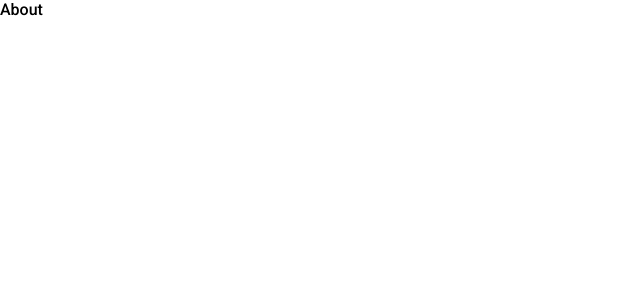
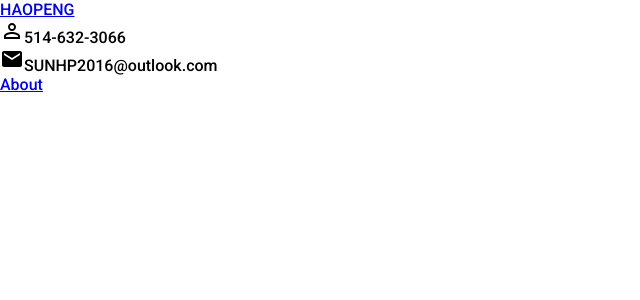
Before and after one commit to HaopengSun/portfolio, a React (Create React App) app: page /about in a window 1280 px wide. Shown: the top 300 px of the page, without its empty margins (0-640 px from the left). Built offline with nearby package versions, Linux system fonts and the light colour scheme.

Commit message:
edit about page

```diff
--- a/src/components/about/About.jsx
+++ b/src/components/about/About.jsx
@@ -1,9 +1,25 @@
-import React from "react";
+import "../topbar/Topbar";
+import PermIdentityIcon from '@material-ui/icons/PermIdentity';
+import EmailIcon from '@material-ui/icons/Email';
+import { Link } from "react-router-dom"
 
 const About = function(){
   return (
     <div>
-      About
+      <div className="wapper">
+        <div className="left">
+          <a href="/" className="logo">HAOPENG</a>
+          <div className="itemcontainer">
+            <PermIdentityIcon className="icon"/>
+            <span>514-632-3066</span>
+          </div>
+          <div className="itemcontainer">
+            <EmailIcon className="icon"/>
+            <span>SUNHP2016@outlook.com</span>
+          </div>
+          <Link className="about" to="/about">About</Link>
+        </div>
+      </div>
     </div>
   )
 }
```
